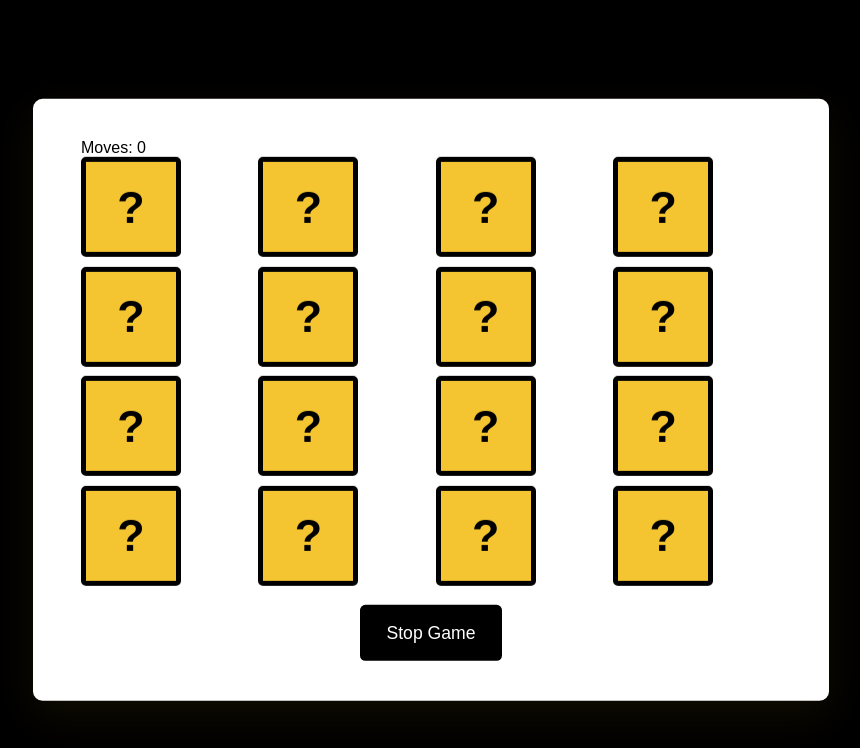
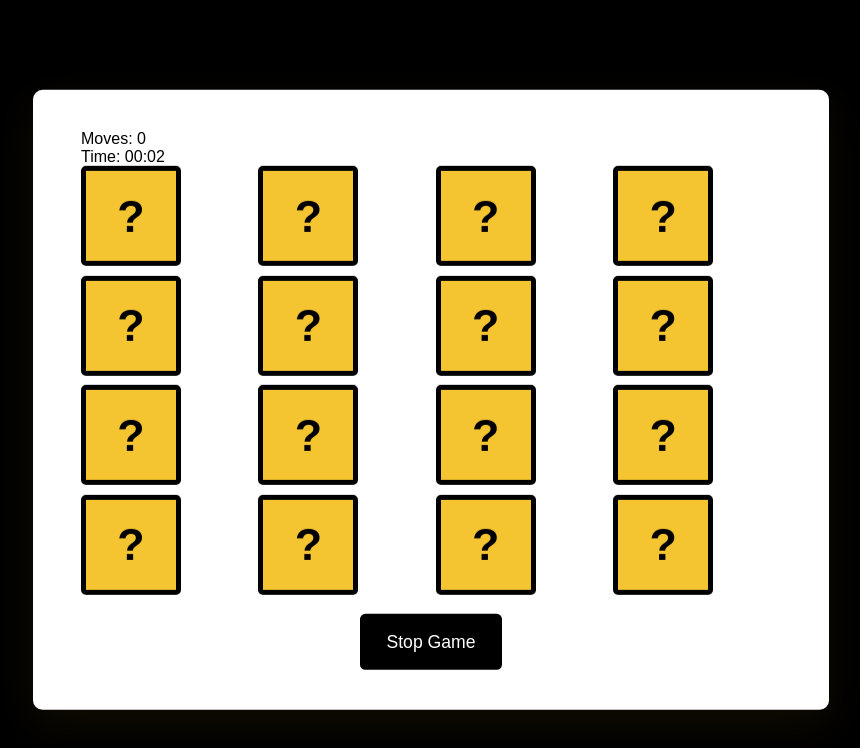
Before and after one commit to PrecieuxMudibu/Precious-Memory_Game, a plain HTML site: page index.html in a window 1280 px wide. Both pictures are taken after a click on the button "Start Game". Shown: the whole page, without its empty margins (209-1069 px from the left). Drawn offline with Linux system fonts and the light colour scheme.

Commit message:
refactor: Create function to shuffle cards

```diff
--- /dev/null
+++ b/data.js
@@ -0,0 +1,12 @@
+const items = [
+    { name: "captain_america", image: "images/captain_america.jpg"},
+    { name: "casque_iron_man", image: "images/casque_iron_man.png"},
+    { name: "deadpool", image: "images/deadpool.png"},
+    { name: "groot", image: "images/groot.jpg"},
+    { name: "iron_man", image: "images/iron_man.jpg"},
+    { name: "itachi", image: "images/itachi.png"},
+    { name: "miles_morales", image: "images/miles_morales.jpg"},
+    { name: "naruto", image: "images/naruto.png"},
+    { name: "sasuke", image: "images/sasuke.png"},
+    { name: "tete_rdj", image: "images/tete_rdj.jpg"},
+]
--- a/functions.js
+++ b/functions.js
@@ -6,4 +6,6 @@ function hide (element) {
     element.classList.add("hide");
 }
 
-const test = 0;
+function shuffleCards (cards) {
+    cards.sort(() => Math.random() - 0.5);
+}
--- a/index.html
+++ b/index.html
@@ -28,6 +28,7 @@
 
 
 
+    <script src="data.js"></script>
     <script src="functions.js"></script>
     <script src="script.js"></script>
 </body>
--- a/script.js
+++ b/script.js
@@ -9,19 +9,6 @@ let cards;
 let interval;
 let firstCard = false;
 let secondCard = false;
-
-const items = [
-    { name: "captain_america", image: "images/captain_america.jpg"},
-    { name: "casque_iron_man", image: "images/casque_iron_man.png"},
-    { name: "deadpool", image: "images/deadpool.png"},
-    { name: "groot", image: "images/groot.jpg"},
-    { name: "iron_man", image: "images/iron_man.jpg"},
-    { name: "itachi", image: "images/itachi.png"},
-    { name: "miles_morales", image: "images/miles_morales.jpg"},
-    { name: "naruto", image: "images/naruto.png"},
-    { name: "sasuke", image: "images/sasuke.png"},
-    { name: "tete_rdj", image: "images/tete_rdj.jpg"},
-]
 
 let seconds = 0,
     minutes = 0;
@@ -40,7 +27,7 @@ const timerGenerator = () => {
     let secondsValue = seconds < 10 ? `0${seconds}` : seconds;
     let minutesValue = minutes < 10 ? `0${minutes}` : minutes;
 
-    timeValue.innerHtml = `<span>Time:</span> ${minutesValue}:${secondsValue}`;
+    timeValue.innerHTML = `<span>Time:</span> ${minutesValue}:${secondsValue}`;
 }
 
 const movesCounter = () => {
@@ -66,12 +53,13 @@ const generateRandom = (size = 4) => {
     return cardValues;
 }
 
+
+
 const matrixGenerator = (cardValues, size = 4) => {
     gameContainer.innerHTML = "";
     cardValues = [...cardValues, ...cardValues];
 
-    // Simple shuffle
-    cardValues.sort(() => Math.random() - 0.5);
+    shuffleCards(cardValues);
 
     for (let i = 0; i < size * size; i++) {
         gameContainer.innerHTML += `
@@ -169,6 +157,5 @@ const initializer = () => {
     result.innerText = "";
     winCount = 0;
     let cardValues = generateRandom();
-    console.log(cardValues);
     matrixGenerator(cardValues);
 }
```
